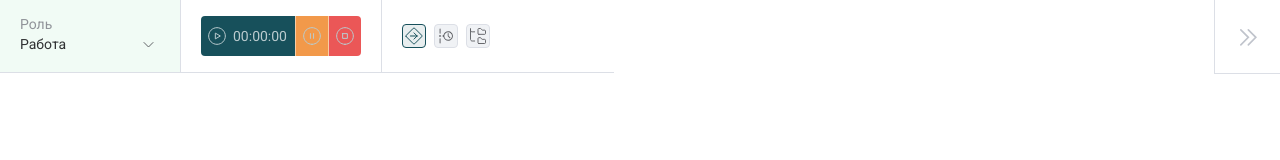
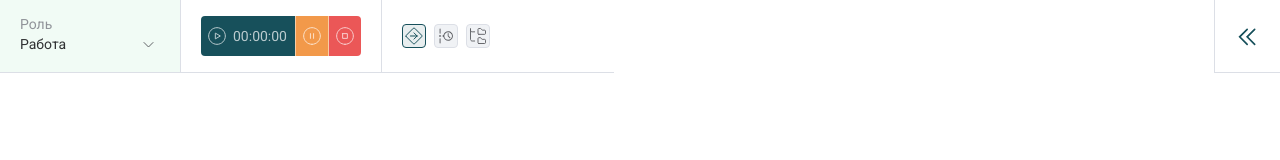
Before and after one commit to Zasetsky/nav-menu, a Vue app: page / in a window 1280 px wide. Shown: the top 160 px of the page. Built offline with nearby package versions, Linux system fonts and the light colour scheme; no server answers.

Commit message:
next task button 2v

```diff
--- a/src/assets/icons/next-task-button-icon.vue
+++ b/src/assets/icons/next-task-button-icon.vue
@@ -1,5 +1,5 @@
 <template>
-  <svg
+  <div
     style="
       border-left: 1px solid var(--el-border-color);
       border-bottom: 1px solid var(--el-border-color);
@@ -9,6 +9,13 @@
       min-width: 65px;
       padding: 16px 0;
     "
+    @mouseenter="isHover = true"
+    @mouseleave="isHover = false"
+  >
+    <svg
+      v-if="isActualTask"
+      style="border-radius: 4px"
+      :style="isHover ? 'background-color: #17505B;' : ''"
       width="41"
       height="41"
       viewBox="0 0 41 41"
@@ -17,15 +24,75 @@
     >
       <path
         d="M13.833 28.833L21.333 21.333L13.833 13.833"
-      stroke="#C0C4CC"
+        :stroke="disabled ? '#C0C4CC' : isHover ? '#fff' : '#17505B'"
         stroke-width="1.66667"
         stroke-linecap="round"
       />
       <path
         d="M21.333 28.833L28.833 21.333L21.333 13.833"
-      stroke="#C0C4CC"
+        :stroke="disabled ? '#C0C4CC' : isHover ? '#fff' : '#17505B'"
         stroke-width="1.66667"
         stroke-linecap="round"
       />
     </svg>
+    <svg
+      v-else
+      :style="isHover ? 'background-color: #17505B;' : ''"
+      style="border-radius: 4px"
+      width="40"
+      height="40"
+      viewBox="0 0 40 40"
+      fill="none"
+      xmlns="http://www.w3.org/2000/svg"
+    >
+      <path
+        d="M26.6667 28.3335L19.1667 20.8335L26.6667 13.3335"
+        :stroke="
+          disabled
+            ? 'var(--el-text-color-disabled)'
+            : isHover
+            ? 'var(--el-bg-color)'
+            : 'var(--el-color-primary)'
+        "
+        stroke-width="1.66667"
+        stroke-linecap="round"
+      />
+      <path
+        d="M19.1667 28.3335L11.6667 20.8335L19.1667 13.3335"
+        :stroke="
+          disabled
+            ? 'var(--el-text-color-disabled)'
+            : isHover
+            ? 'var(--el-bg-color)'
+            : 'var(--el-color-primary)'
+        "
+        stroke-width="1.66667"
+        stroke-linecap="round"
+      />
+    </svg>
+  </div>
 </template>
+
+<script lang="ts">
+import { defineComponent, ref } from "vue";
+
+export default defineComponent({
+  props: {
+    disabled: {
+      type: Boolean,
+      default: false,
+    },
+
+    isActualTask: {
+      type: Boolean,
+      default: false,
+    },
+  },
+
+  setup() {
+    const isHover = ref(false);
+
+    return { isHover };
+  },
+});
+</script>
--- a/src/assets/icons/pause-icon.vue
+++ b/src/assets/icons/pause-icon.vue
@@ -10,7 +10,7 @@
     <path
       d="M8.43746 7.63538V12.3645M11.5625 7.63538V12.3645M9.99996 18.3333C14.6025 18.3333 18.3333 14.6025 18.3333 9.99996C18.3333 5.39746 14.6025 1.66663 9.99996 1.66663C5.39746 1.66663 1.66663 5.39746 1.66663 9.99996C1.66663 14.6025 5.39746 18.3333 9.99996 18.3333Z"
       :stroke="
-        isActive ? 'var(--el-color-white)' : 'var(--el-color-primary-light-7)'
+        isActive ? 'var(--el-color-white)' : 'var(--el-color-warning-light-7)'
       "
       stroke-linecap="round"
       stroke-linejoin="round"
--- a/src/assets/icons/stop-icon.vue
+++ b/src/assets/icons/stop-icon.vue
@@ -10,7 +10,7 @@
     <path
       d="M10.0013 18.3334C14.6038 18.3334 18.3346 14.6026 18.3346 10.0001C18.3346 5.39758 14.6038 1.66675 10.0013 1.66675C5.3988 1.66675 1.66797 5.39758 1.66797 10.0001C1.66797 14.6026 5.3988 18.3334 10.0013 18.3334Z"
       :stroke="
-        isActive ? 'var(--el-color-white)' : 'var(--el-color-primary-light-7)'
+        isActive ? 'var(--el-color-white)' : 'var(--el-color-danger-light-7)'
       "
       stroke-linecap="round"
       stroke-linejoin="round"
@@ -18,7 +18,7 @@
     <path
       d="M7.64062 7.6355V12.3647H12.3656V7.6355H7.64062Z"
       :stroke="
-        isActive ? 'var(--el-color-white)' : 'var(--el-color-primary-light-7)'
+        isActive ? 'var(--el-color-white)' : 'var(--el-color-danger-light-7)'
       "
       stroke-linecap="round"
       stroke-linejoin="round"
--- a/src/assets/styles/main.scss
+++ b/src/assets/styles/main.scss
@@ -2,9 +2,6 @@
   $colors: (
     "primary": (
       "base": #17505b,
-    ),
-    "info": (
-      "base": #909399,
     ),
   )
 );
--- a/src/components/work-session/WorkSessionButton.vue
+++ b/src/components/work-session/WorkSessionButton.vue
@@ -69,7 +69,6 @@
         >
         <el-button
           style="width: 48px; height: 24px"
-          :disabled="!comment"
           @click="handleConfirm"
           type="warning"
           >ОК</el-button
@@ -399,6 +398,7 @@ export default defineComponent({
     border-color 0s 0.4s;
   border: 1px solid transparent;
   border-top: none;
+  border-radius: 0 0 4px 4px;
 
   &.open {
     grid-template-rows: 1fr;
```
Also changed, not shown: src/assets/styles/_variables.scss (+106 -106 lines), src/App.vue (indentation only). Lines whose indentation alone changed are shown as unchanged.
